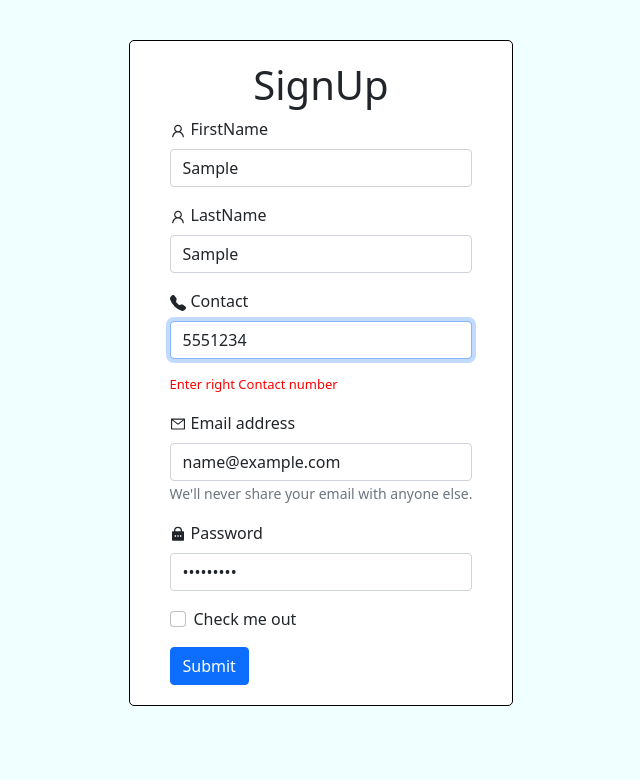
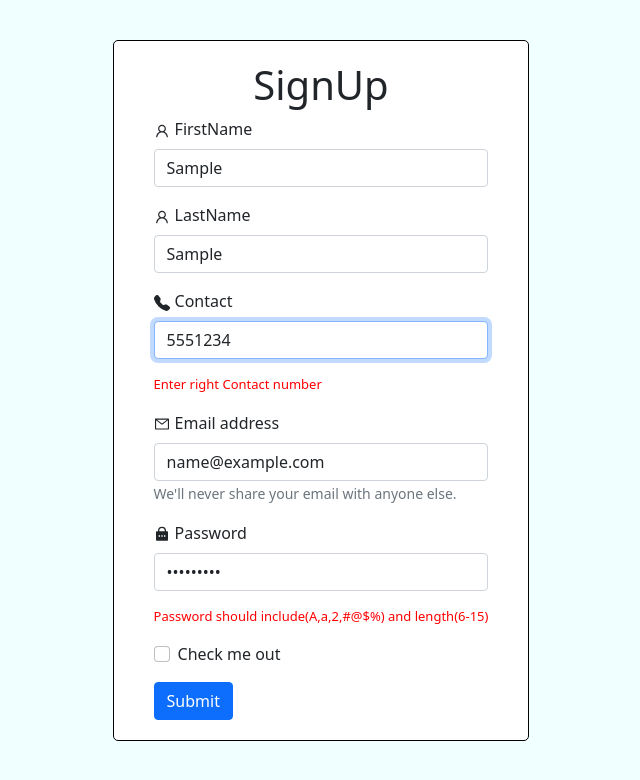
Before and after one commit to diksha-developer/sharingfile, a React (Create React App) app: page / in a window 1280 px wide. Both pictures are taken after typing "Sample", "Sample", "5551234", "name@example.com", "Sample123" into the empty fields and a click on the button "Submit". Shown: the top 780 px of the page, without its empty margins (319-959 px from the left). Built offline with nearby package versions, Linux system fonts and the light colour scheme.

Commit message:
password pattern updated

```diff
--- a/package.json
+++ b/package.json
@@ -42,5 +42,8 @@
       "last 1 firefox version",
       "last 1 safari version"
     ]
-  }
+  },
+  "overrides": {
+    "autoprefixer": "10.4.5"
 }
+}
--- a/src/components/signUp/SignUp.jsx
+++ b/src/components/signUp/SignUp.jsx
@@ -83,14 +83,15 @@ const SignUp = () => {
             type="password"
             {...register("password", {
               required: true,
-              pattern: /^(?=.*\d)(?=.*[a-z])(?=.*[A-Z]).{6,15}$/,
+              pattern:
+                /^(?=.*\d)(?=.*[a-z])(?=.*[@$!%*#?&])(?=.*[A-Z]).{6,15}$/,
             })}
             placeholder="Password"
           />
         </Form.Group>
         {errors.password && (
           <p className="errors">
-            Password should include(A,a,2) and length(6-15)
+            Password should include(A,a,2,#@$%) and length(6-15)
           </p>
         )}
         <Form.Group className="mb-3" controlId="formBasicCheckbox">
```
Also changed, not shown: 1 other file (tests, documents, lock files or other folders).
